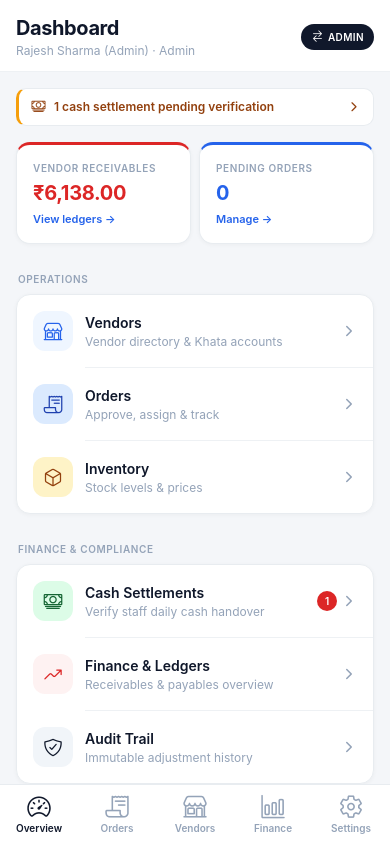
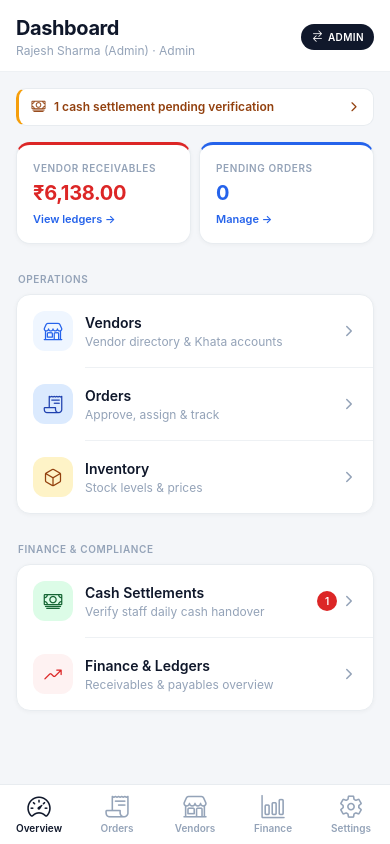
Before and after one commit to dheeraj323/InventoryManagment, a React Native app: screen /AdminRoot in a window 390 px wide. Built offline with nearby package versions, Linux system fonts and the light colour scheme; no server answers; the database is empty.

Commit message:
removed audit trail field from admin dashboard

```diff
--- a/src/screens/admin/AdminDashboardScreen.tsx
+++ b/src/screens/admin/AdminDashboardScreen.tsx
@@ -90,14 +90,6 @@ export const AdminDashboardScreen: React.FC<{ navigation: any }> = ({ navigation
       title: 'Finance & Ledgers',
       subtitle: 'Receivables & payables overview',
       route: 'AdminFinance',
-    },
-    {
-      icon: 'shield-checkmark-outline',
-      iconColor: colors.primary,
-      iconBg: colors.surfaceSubtle,
-      title: 'Audit Trail',
-      subtitle: 'Immutable adjustment history',
-      route: 'AuditHistory',
     },
   ];
 
```
